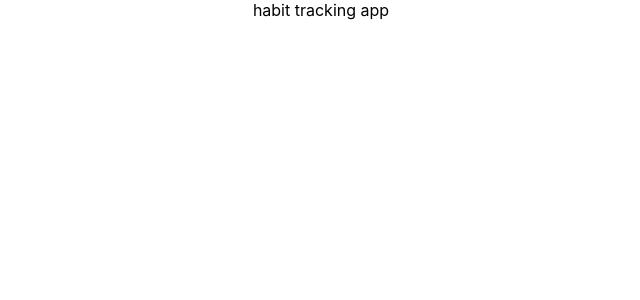
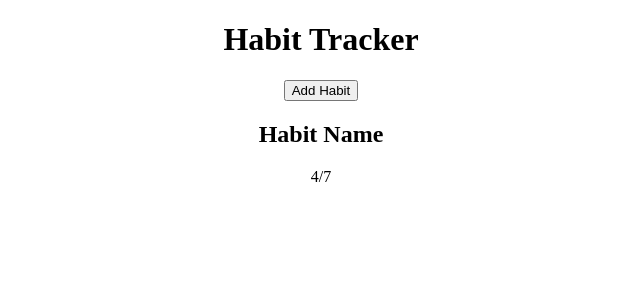
Before and after one commit to harijoshi12/cn_react_habit, a React (Create React App) app: page / in a window 1280 px wide. Shown: the top 300 px of the page, without its empty margins (319-959 px from the left). Built offline with nearby package versions, Linux system fonts and the light colour scheme.

Commit message:
basic structure ready

```diff
--- a/package.json
+++ b/package.json
@@ -3,11 +3,14 @@
   "version": "0.1.0",
   "private": true,
   "dependencies": {
+    "@reduxjs/toolkit": "^1.9.5",
     "@testing-library/jest-dom": "^5.17.0",
     "@testing-library/react": "^13.4.0",
     "@testing-library/user-event": "^13.5.0",
     "react": "^18.2.0",
     "react-dom": "^18.2.0",
+    "react-redux": "^8.1.2",
+    "react-router-dom": "^6.16.0",
     "react-scripts": "5.0.1",
     "web-vitals": "^2.1.4"
   },
--- a/src/App.js
+++ b/src/App.js
@@ -1,8 +1,18 @@
-// import logo from './logo.svg';
+import { Route, Routes } from 'react-router-dom';
 import './App.css';
+import HomePage from './pages/HomePage';
+import HabitDetailPage from './pages/HabitDetailPage';
 
 function App() {
-  return <div className="App">habit tracking app</div>;
+  return (
+    <div className="App">
+      <h1>Habit Tracker</h1>
+      <Routes>
+        <Route path="/" element={<HomePage />} />
+        <Route path="/habit/:id" element={<HabitDetailPage />} />
+      </Routes>
+    </div>
+  );
 }
 
 export default App;
--- /dev/null
+++ b/src/components/AddHabitButton.js
@@ -0,0 +1,7 @@
+import React from 'react';
+
+const AddHabitButton = () => {
+  return <button>Add Habit</button>;
+};
+
+export default AddHabitButton;
--- /dev/null
+++ b/src/components/CardHabit.js
@@ -0,0 +1,12 @@
+import React from 'react';
+
+const CardHabit = () => {
+  return (
+    <div>
+      <h2>Habit Name</h2>
+      <p>4/7</p>
+    </div>
+  );
+};
+
+export default CardHabit;
--- /dev/null
+++ b/src/components/CardHabitDetail.js
@@ -0,0 +1,17 @@
+import React from 'react';
+import StatusButton from './StatusButton';
+
+const CardHabitDetail = () => {
+  return (
+    <div>
+      <h2>Weeek Name and date</h2>
+      <div>
+        <StatusButton title="Done" />
+        <StatusButton title="Not Done" />
+        <StatusButton title="None" />
+      </div>
+    </div>
+  );
+};
+
+export default CardHabitDetail;
--- /dev/null
+++ b/src/components/StatusButton.js
@@ -0,0 +1,7 @@
+import React from 'react';
+
+const StatusButton = (title) => {
+  return <button>{title}</button>;
+};
+
+export default StatusButton;
--- a/src/index.css
+++ /dev/null
@@ -1,13 +0,0 @@
-body {
-  margin: 0;
-  font-family: -apple-system, BlinkMacSystemFont, 'Segoe UI', 'Roboto', 'Oxygen',
-    'Ubuntu', 'Cantarell', 'Fira Sans', 'Droid Sans', 'Helvetica Neue',
-    sans-serif;
-  -webkit-font-smoothing: antialiased;
-  -moz-osx-font-smoothing: grayscale;
-}
-
-code {
-  font-family: source-code-pro, Menlo, Monaco, Consolas, 'Courier New',
-    monospace;
-}
--- a/src/index.js
+++ b/src/index.js
@@ -1,17 +1,13 @@
 import React from 'react';
 import ReactDOM from 'react-dom/client';
-import './index.css';
 import App from './App';
-// import reportWebVitals from './reportWebVitals';
+import { BrowserRouter } from 'react-router-dom';
 
 const root = ReactDOM.createRoot(document.getElementById('root'));
 root.render(
   <React.StrictMode>
-    <App />
+    <BrowserRouter>
+      <App />
+    </BrowserRouter>
   </React.StrictMode>
 );
-
-// If you want to start measuring performance in your app, pass a function
-// to log results (for example: reportWebVitals(console.log))
-// or send to an analytics endpoint. Learn more: https://bit.ly/CRA-vitals
-// reportWebVitals();
--- /dev/null
+++ b/src/pages/HabitDetailPage.js
@@ -0,0 +1,16 @@
+import React from 'react';
+import { useParams } from 'react-router-dom';
+import StatusButton from '../components/StatusButton';
+import CardHabitDetail from '../components/CardHabitDetail';
+
+const HabitDetailPage = () => {
+  const { id } = useParams();
+  return (
+    <div>
+      <h3>Habit Id: {id}</h3>
+      <CardHabitDetail />
+    </div>
+  );
+};
+
+export default HabitDetailPage;
--- /dev/null
+++ b/src/pages/HomePage.js
@@ -0,0 +1,14 @@
+import React from 'react';
+import AddHabitButton from '../components/AddHabitButton';
+import CardHabit from '../components/CardHabit';
+
+const HomePage = () => {
+  return (
+    <>
+      <AddHabitButton />
+      <CardHabit />
+    </>
+  );
+};
+
+export default HomePage;
```
Also changed, not shown: src/app/store.js (added, +8 -0 lines), src/features/habitSlice.js (added, +17 -0 lines), 1 other file (tests, documents, lock files or other folders).
